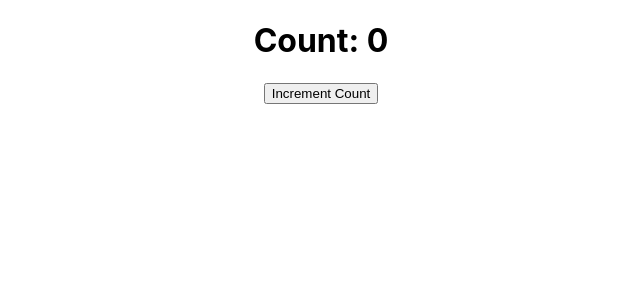
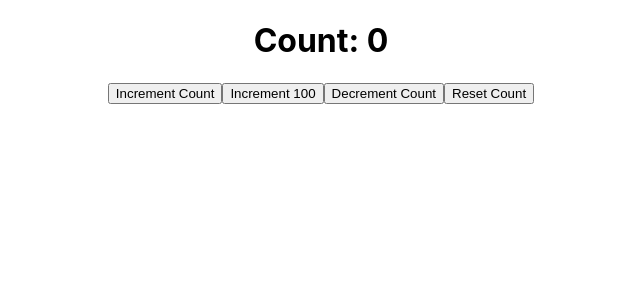
Before and after one commit to EufranioDiogo/react-learning, a React (Create React App) app: page / in a window 1280 px wide. Shown: the top 300 px of the page, without its empty margins (319-959 px from the left). Built offline with nearby package versions, Linux system fonts and the light colour scheme.

Commit message:
chore: hooks lesson 3

```diff
--- a/src/App.js
+++ b/src/App.js
@@ -1,5 +1,5 @@
 import './App.css';
-import Counter from './Learning Hooks/Lesson 2/Counter'
+import Counter from './Learning Hooks/Lesson 3/Counter'
 
 function App() {
   return (
--- /dev/null
+++ b/src/Learning Hooks/Lesson 3/Counter.js
@@ -0,0 +1,22 @@
+import React, { useState } from "react";
+
+function Counter() {
+  const [counter, setCounter] = useState(0);
+
+  const incrementFive = () => {
+    for (let i = 0; i < 100; i++) {
+      setCounter((prevCount) => prevCount + 1);
+    }
+  }
+  return (
+    <div>
+      <h1>Count: { counter }</h1>
+      <button onClick={() => setCounter(counter + 1)}>Increment Count</button>
+      <button onClick={incrementFive}>Increment 100</button>
+      <button onClick={() => setCounter(counter - 1)}>Decrement Count</button>
+      <button onClick={() => setCounter(0)}>Reset Count</button>
+    </div>
+  )
+}
+
+export default Counter
```
